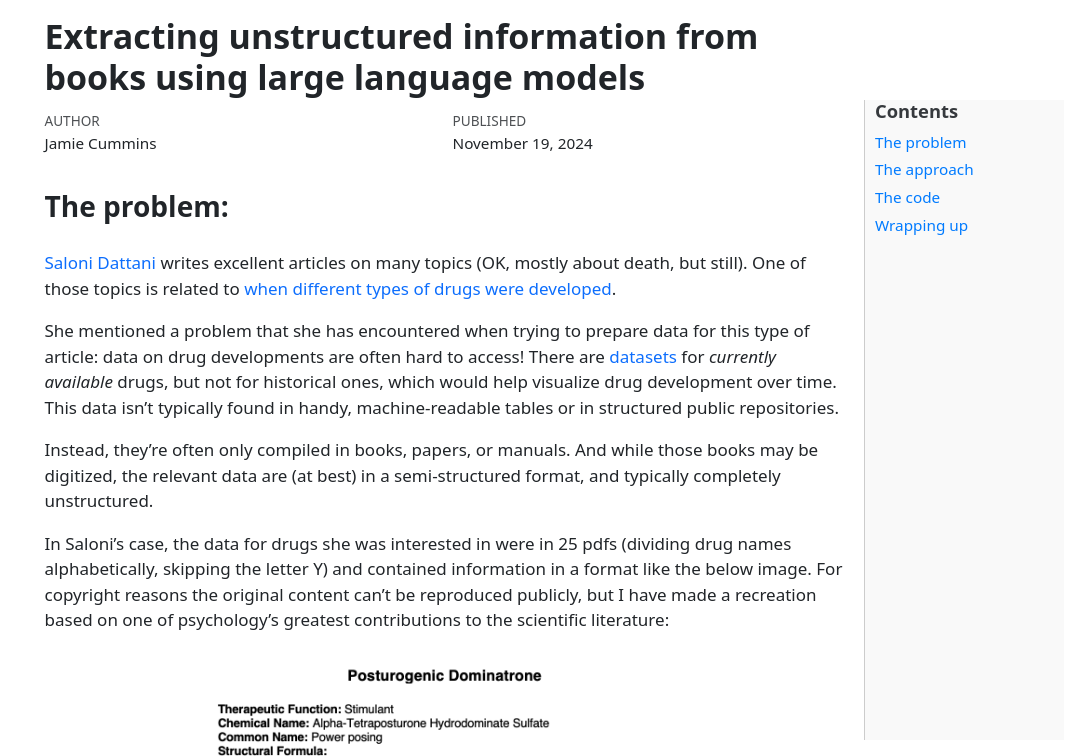
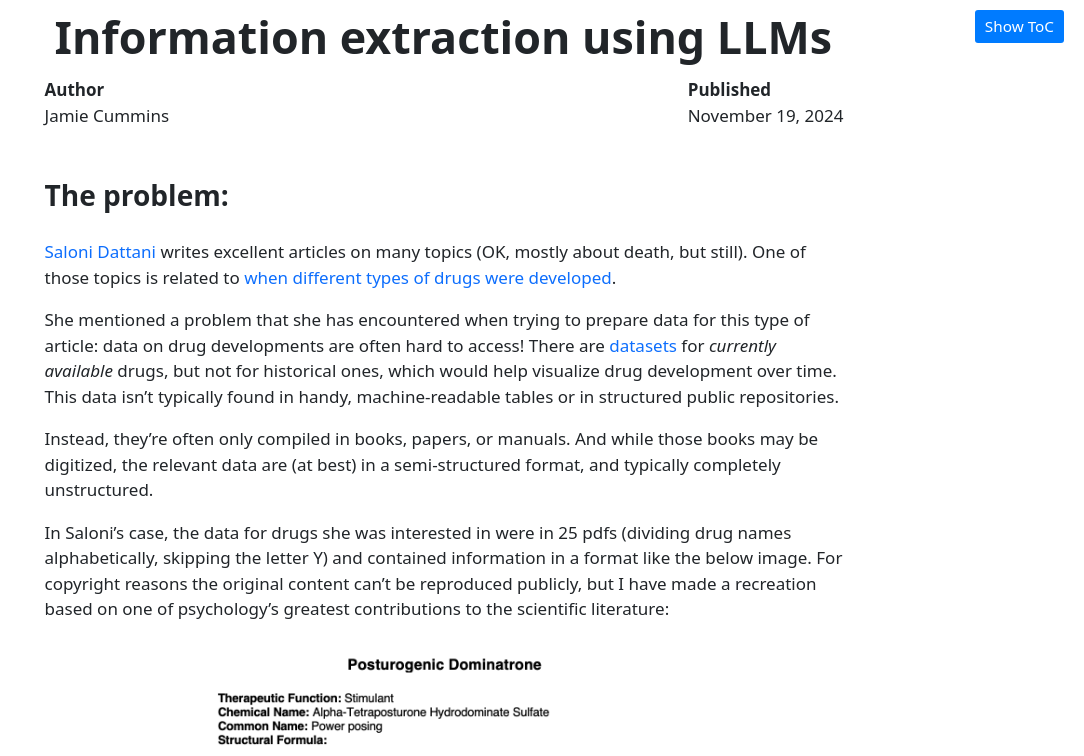
Before and after one commit to JamieCummins/llms-for-text-extraction, a plain HTML site: page index.html in a window 1280 px wide. Shown: the top 756 px of the page, without its empty margins (196-1280 px from the left). Drawn offline with Linux system fonts and the light colour scheme.

Commit message:
fix sizing further

```diff
--- a/index.html
+++ b/index.html
@@ -8,6 +8,12 @@
 
 <meta name="author" content="Jamie Cummins">
 <meta name="dcterms.date" content="2024-11-19">
+
+<meta property="og:title" content="Text Extraction Using LLMs" />
+<meta property="og:description" content="A brief tutorial with reusable code." />
+<meta property="og:image" content="information_extraction_from_books_using_llms_files/assets/extraction.png" />
+<meta property="og:url" content="https://jamiecummins.github.io/llms-for-text-extraction/" />
+<meta property="og:type" content="website" />
 
 <title>Extracting unstructured information from books using large language models</title>
 <style>
@@ -80,36 +86,35 @@ pre > code.sourceCode > span > a:first-child::before { text-decoration: underlin
 <main class="content" id="quarto-document-content">
 
 <header id="title-block-header" class="quarto-title-block default">
+  <div id="sticky-div">
     <div class="quarto-title">
-<h1 class="title">Extracting unstructured information from books using large language models</h1>
+      <h1 class="title" id="main-heading">Information extraction using LLMs</h1>
+      <button id="toggle-toc" class="toggle-button">Show ToC</button>
+    </div>
+  </div>
+
+</header>
+
+<div class="quarto-title-meta">
+  <div>
+    <div class="quarto-title-meta-heading"><b>Author</b>
+    </div>
+      <div class="quarto-title-meta-contents">
+        <p>Jamie Cummins </p>
+      </div>
+  </div>
+  <div>
+    <div class="quarto-title-meta-heading"><b>Published</b></div>
+      <div class="quarto-title-meta-contents">
+        <p class="date">November 19, 2024</p>
+  </div>
+</div>
 </div>
 
 
 
-<div class="quarto-title-meta">
-
 <div>
-    <div class="quarto-title-meta-heading">Author</div>
-    <div class="quarto-title-meta-contents">
-             <p>Jamie Cummins </p>
-          </div>
-  </div>
-
-    <div>
-    <div class="quarto-title-meta-heading">Published</div>
-    <div class="quarto-title-meta-contents">
-      <p class="date">November 19, 2024</p>
-    </div>
-  </div>
-
-
-  </div>
-
-
-
-</header>
-
-<div class="toc">
+  <div id="toc" class="toc">
       <h3>Contents</h3>
       <ul>
           <li><a href="#the-problem">The problem</a></li>
@@ -117,6 +122,7 @@ pre > code.sourceCode > span > a:first-child::before { text-decoration: underlin
           <li><a href="#the-code">The code</a></li>
           <li><a href="#wrapping-up">Wrapping up</a></li>
       </ul>
+  </div>
 </div>
 
 
@@ -798,6 +804,19 @@ window.document.addEventListener("DOMContentLoaded", function (event) {
     }
   }
 });
+
+document.getElementById("toggle-toc").addEventListener("click", function () {
+    const toc = document.getElementById("toc");
+    const button = document.getElementById("toggle-toc");
+
+    if (toc.style.display === "none" || toc.style.display === "") {
+        toc.style.display = "block"; // Show TOC
+        button.textContent = "Hide TOC";
+    } else {
+        toc.style.display = "none"; // Hide TOC
+        button.textContent = "Show TOC";
+    }
+});
 </script>
 </div> <!-- /content -->
 
--- a/styles.css
+++ b/styles.css
@@ -1,3 +1,56 @@
+#sticky-div {
+    position: fixed;
+    top: 0; /* Distance from the top of the viewport */
+    z-index: 1000; /* Ensures it stays above other elements */
+    background-color: white; /* Prevents overlapping content visibility */
+    padding: 10px;
+    width: 100%;
+    text-align: center;
+    display: flex;
+}
+
+#main-heading {
+    display: flex;
+    font-size: 4vw;
+    align-items: center; /* Centers items vertically */
+    justify-content: center;
+    text-align: center;
+}
+
+@media (min-width: 600px) {
+    #main-heading {
+        font-size: 3.5vw;
+    }
+}
+
+@media (min-width: 1200px) {
+    #main-heading {
+        font-size: 3.5vw;
+    }
+}
+
+.quarto-title-meta {
+    display: flex;
+    margin-top: 7.5vh;
+    justify-content: space-between; /* Pushes items to opposite sides */
+    align-items: center; /* Aligns items vertically in the center (optional) */
+}
+
+#title-block-header {
+    background-color: white; /* Makes the entire header background white */
+    width: 100vw; /* Ensures it spans the full width of the viewport */
+    box-shadow: 0px 2px 4px rgba(0, 0, 0, 0.1); /* Optional: Adds a subtle shadow for visual separation */
+    position: sticky; /* Keeps it visible at the top of the page when scrolling */
+    top: 0; /* Ensures the sticky position is at the very top */
+    z-index: 1000; /* Keeps the header above other elements */
+    margin: 0;
+}
+
+
+.quarto-title {
+    display: block;
+}
+
 .blog_image {
     max-width: 100%;
     margin: auto;
@@ -21,6 +74,7 @@
 }
 
 .toc {
+    display: none;
     position: fixed;
     right: 20px;
     top: 100px;
@@ -29,8 +83,27 @@
     padding-left: 10px;
     font-size: 0.9em;
     background: #f9f9f9;
-    height: 80%; /* Adjust as needed */
-    overflow-y: auto; /* Enable scrolling for long lists */
+    height: 80%;
+    overflow-y: auto;
+    transition: all 0.3s ease-in-out;
+}
+
+.toggle-button {
+    position: fixed;
+    right: 20px;
+    top: 10px;
+    padding: 5px 10px;
+    font-size: 0.9em;
+    cursor: pointer;
+    background-color: #007BFF;
+    color: white;
+    border: none;
+    border-radius: 3px;
+    transition: background-color 0.3s ease;
+}
+
+.toggle-button:hover {
+    background-color: #0056b3;
 }
 
 .toc h3 {
```
Also changed, not shown: 1 other file. Lines whose indentation alone changed are shown as unchanged.
